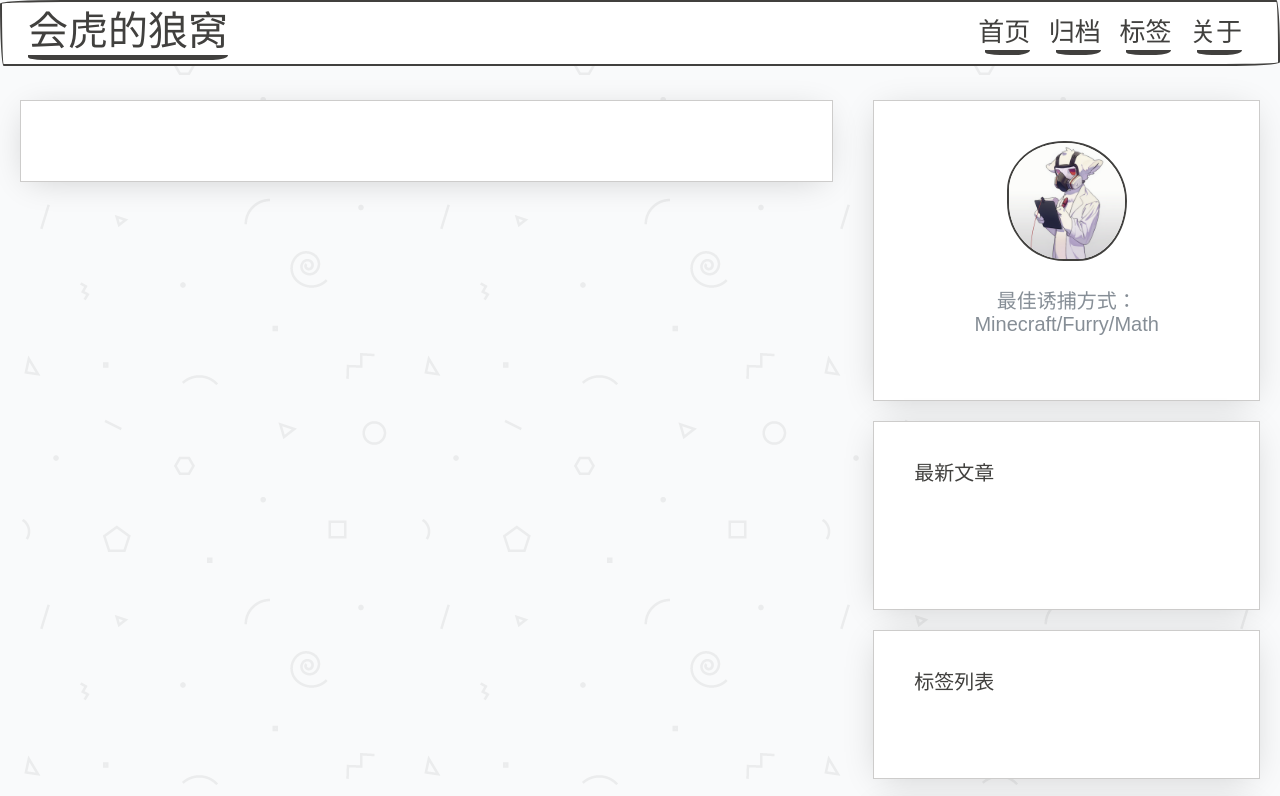
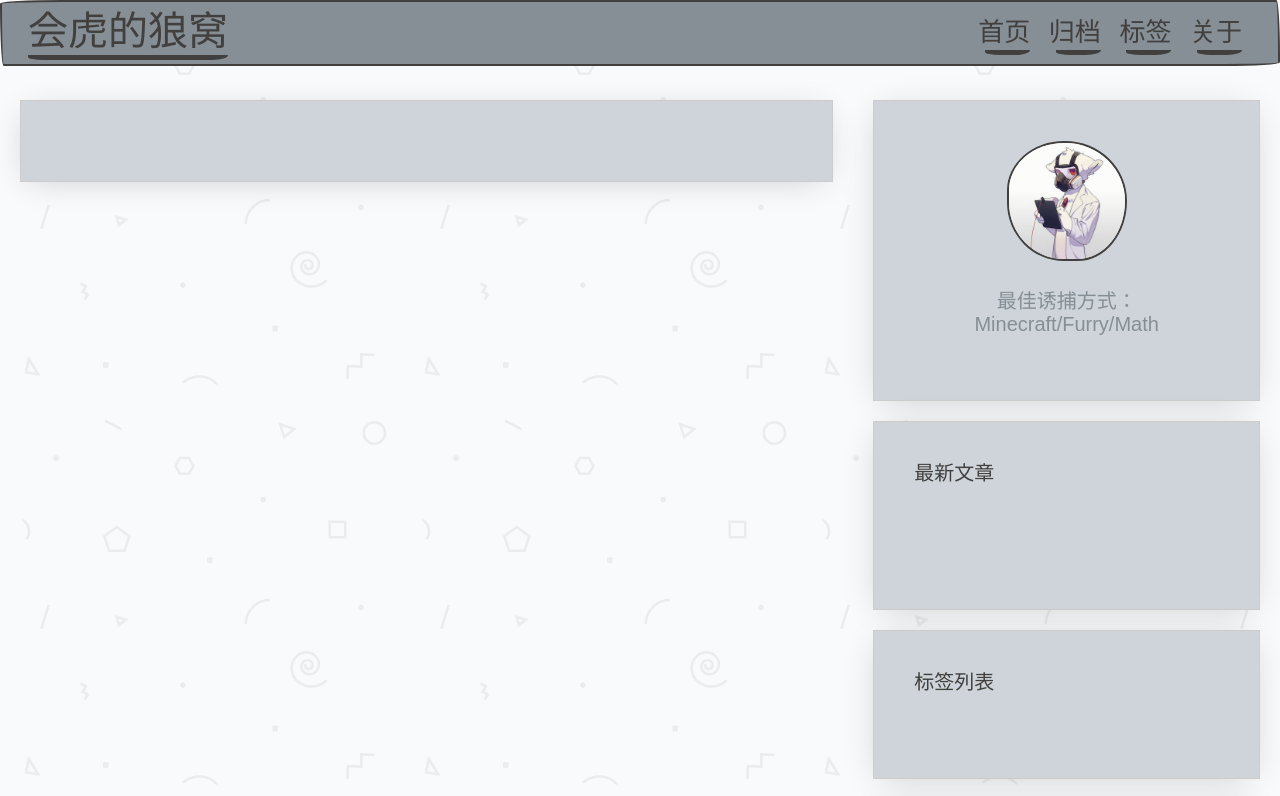
Before and after one commit to GreyTigerOIer/greytigeroier.github.io, a plain HTML site: page index.html in a window 1280 px wide. Shown: the top 796 px of the page. Drawn offline with nearby package versions, Linux system fonts and the light colour scheme; a web font is replaced by a local one.

Commit message:
update from gridea: 2020-03-25 18:24:57

```diff
--- a/atom.xml
+++ b/atom.xml
@@ -2,7 +2,7 @@
 <feed xmlns="http://www.w3.org/2005/Atom">
     <id>https://greytigeroier.github.io</id>
     <title>会虎的狼窝</title>
-    <updated>2020-03-25T10:23:51.505Z</updated>
+    <updated>2020-03-25T10:24:56.430Z</updated>
     <generator>https://github.com/jpmonette/feed</generator>
     <link rel="alternate" href="https://greytigeroier.github.io"/>
     <link rel="self" href="https://greytigeroier.github.io/atom.xml"/>
--- a/index.html
+++ b/index.html
@@ -7,7 +7,7 @@
 <meta name="description" content="最佳诱捕方式：Minecraft/Furry/Math">
 
 <meta name="viewport" content="width=device-width, initial-scale=1, maximum-scale=1, user-scalable=no">
-<link rel="shortcut icon" href="https://greytigeroier.github.io/favicon.ico?v=1585131809700">
+<link rel="shortcut icon" href="https://greytigeroier.github.io/favicon.ico?v=1585131895322">
 
 <link rel="stylesheet" href="https://use.fontawesome.com/releases/v5.7.2/css/all.css" integrity="sha384-fnmOCqbTlWIlj8LyTjo7mOUStjsKC4pOpQbqyi7RrhN7udi9RwhKkMHpvLbHG9Sr" crossorigin="anonymous">
 <link rel="stylesheet" href="https://unpkg.com/papercss@1.6.1/dist/paper.min.css" />
@@ -93,7 +93,7 @@
 
       <div class="sm-12 md-4 col sidebar">
   <div class="paper info-container">
-    <img src="https://greytigeroier.github.io/images/avatar.png?v=1585131809700" class="no-responsive avatar">
+    <img src="https://greytigeroier.github.io/images/avatar.png?v=1585131895322" class="no-responsive avatar">
     <div class="text-muted">最佳诱捕方式：Minecraft/Furry/Math</div>
     <div class="social-container">
 
--- a/styles/main.css
+++ b/styles/main.css
@@ -136,3 +136,11 @@ h2 {
 nav ul.inline li a {
   display: block;
 }
+
+      .paper {
+        background: #ced4da;
+      }
+
+      .navbar {
+        background: #868e96;
+      }
```
Also changed, not shown: archives/index.html (+2 -2 lines), tags/index.html (+2 -2 lines).
